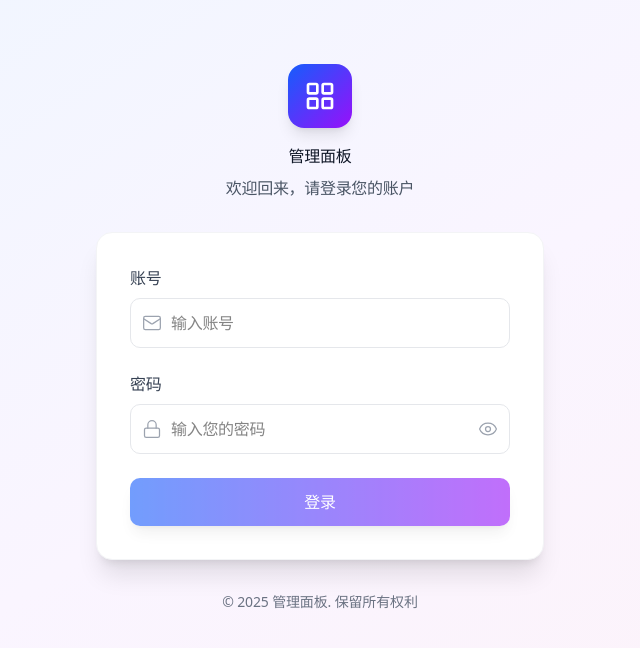
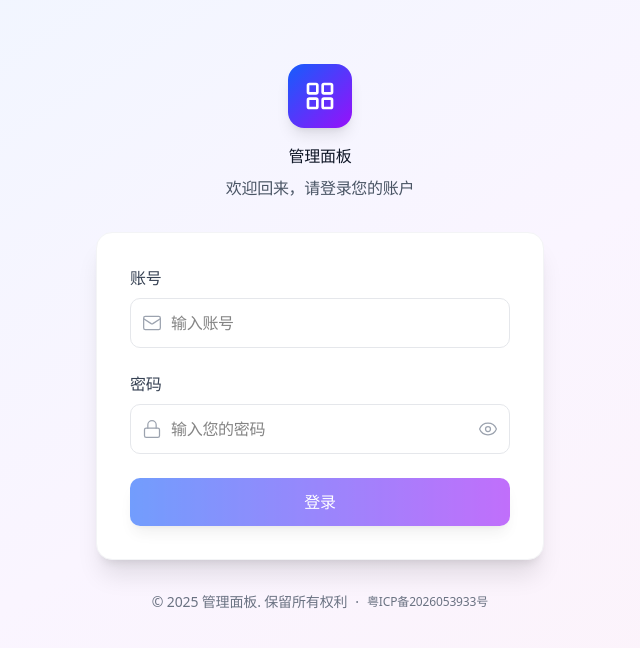
Before and after one commit to breeze86/vzxab-admin, a Next.js app: page /login in a window 1280 px wide. Shown: the top 648 px of the page, without its empty margins (320-960 px from the left). Built offline with nearby package versions, Linux system fonts and the light colour scheme.

Commit message:
Refine login page ICP notice layout

```diff
--- a/src/app/(dashboard)/layout.tsx
+++ b/src/app/(dashboard)/layout.tsx
@@ -9,7 +9,9 @@ export default function DashboardLayout({
     <div className="bg-white">
       <div className="flex h-screen w-full min-h-0 overflow-hidden bg-[#f9fafb]">
         <Sidebar />
-        <main className="relative flex flex-1 min-w-0 min-h-0 overflow-y-auto">{children}</main>
+        <main className="relative flex min-h-0 min-w-0 flex-1 overflow-y-auto">
+          <div className="w-full">{children}</div>
+        </main>
       </div>
     </div>
   );
--- a/src/app/layout.tsx
+++ b/src/app/layout.tsx
@@ -25,9 +25,7 @@ export default function RootLayout({
 }>) {
   return (
     <html lang="zh-CN">
-      <body className={`${inter.variable} ${notoSansSc.variable} font-sans`}>
-        {children}
-      </body>
+      <body className={`${inter.variable} ${notoSansSc.variable} font-sans`}>{children}</body>
     </html>
   );
 }
--- /dev/null
+++ b/src/components/IcpRecord.tsx
@@ -0,0 +1,22 @@
+const ICP_RECORD_NUMBER = "粤ICP备2026053933号";
+const MIIT_BEIAN_URL = "https://beian.miit.gov.cn/";
+
+type IcpRecordProps = {
+  className?: string;
+  linkClassName?: string;
+};
+
+export default function IcpRecord({ className = "", linkClassName = "" }: IcpRecordProps) {
+  return (
+    <span className={`inline-flex items-center ${className}`.trim()}>
+      <a
+        href={MIIT_BEIAN_URL}
+        target="_blank"
+        rel="noreferrer"
+        className={`text-xs leading-5 tracking-[-0.12px] text-[#6a7282] transition-colors hover:text-[#364153] hover:underline ${linkClassName}`.trim()}
+      >
+        {ICP_RECORD_NUMBER}
+      </a>
+    </span>
+  );
+}
--- a/src/components/LoginPage.tsx
+++ b/src/components/LoginPage.tsx
@@ -4,6 +4,7 @@ import { useEffect, useMemo, useState, type FormEvent } from "react";
 import { useRouter } from "next/navigation";
 import { sha256 } from "js-sha256";
 import { Eye, LayoutGrid, Lock, Mail } from "lucide-react";
+import IcpRecord from "@/components/IcpRecord";
 
 const AUTH_TOKEN_KEY = "auth_token";
 
@@ -178,8 +179,10 @@ export default function LoginPage() {
             </form>
           </div>
 
-          <div className="w-full text-center text-sm tracking-[-0.1504px] text-[#6a7282]">
-            © 2025 管理面板. 保留所有权利
+          <div className="flex w-full flex-nowrap items-center justify-center gap-2 text-center text-sm leading-5 tracking-[-0.1504px] text-[#6a7282]">
+            <span className="leading-5">© 2025 管理面板. 保留所有权利</span>
+            <span className="leading-5">·</span>
+            <IcpRecord className="leading-5" linkClassName="text-sm leading-5 tracking-[-0.1504px]" />
           </div>
         </div>
       </div>
```
